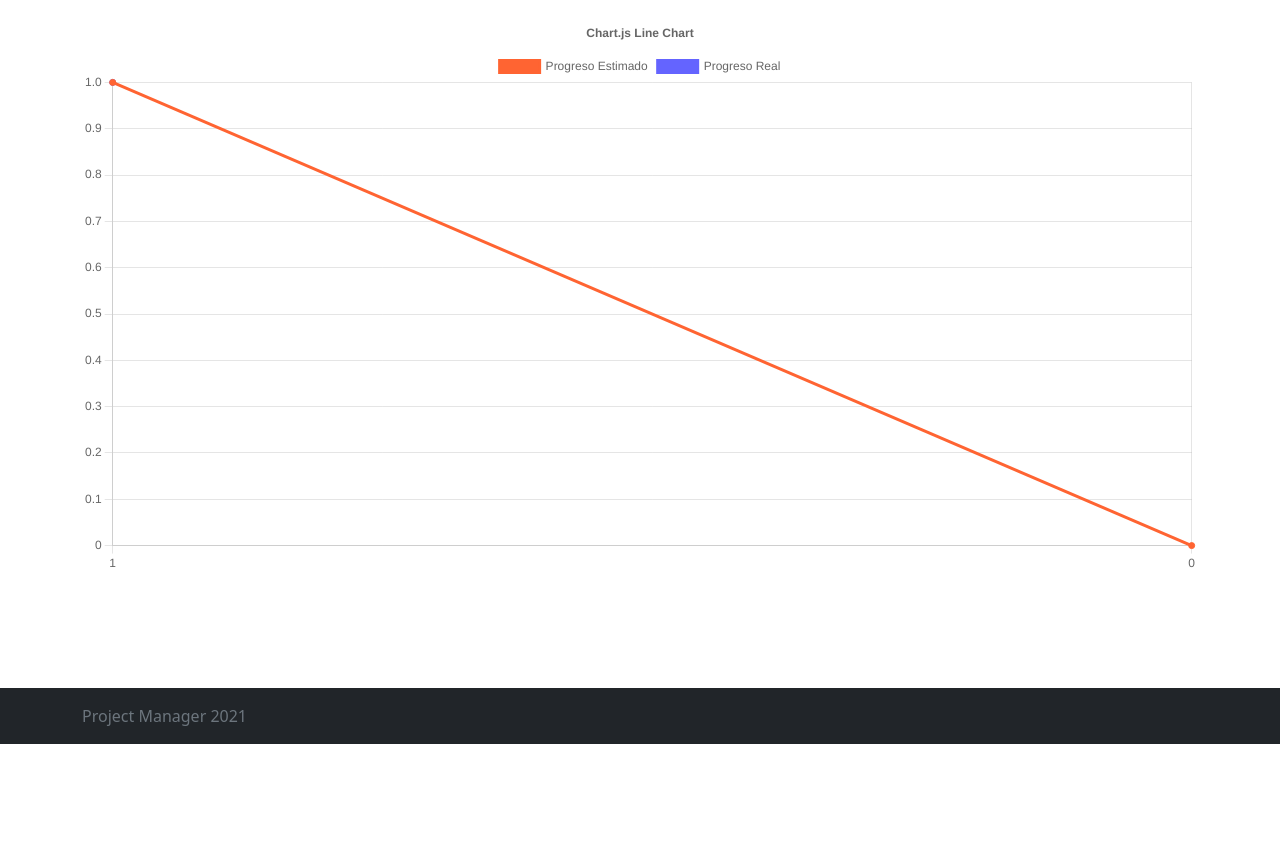
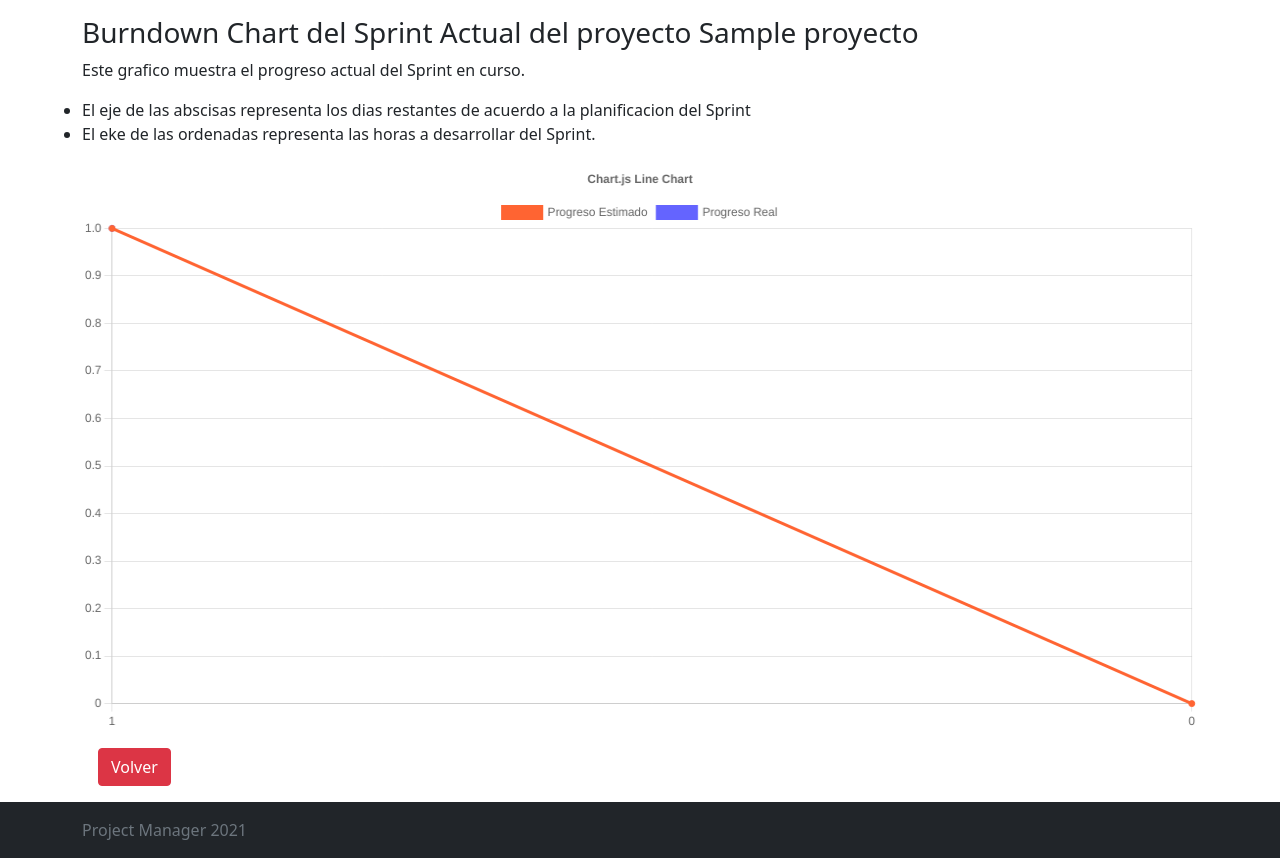
Before and after one commit to Giuli1297/scrum-kanban-pm, a Django app: a page that uses templates/sprint/burndown_chart.html in a window 1280 px wide. Shown: the part 56-914 px from the top of the page. Before the commit the page ends 800 px from the top, so only its background shows below. Run offline with Django 3.2, Linux system fonts and the light colour scheme; tables that the repository leaves empty hold one stand-in row (values such as "Sample post"); some libraries are stand-ins or nearby versions.

Commit message:
Cambios pequenos

```diff
--- a/projectmanager/admin.py
+++ b/projectmanager/admin.py
@@ -20,3 +20,4 @@ admin.site.register(UserWorkTime)
 admin.site.register(RegistroActividadDiairia)
 
 admin.site.register(SystemActivity)
+admin.site.register(QA)
--- a/projectmanager/models/user_story_model.py
+++ b/projectmanager/models/user_story_model.py
@@ -60,7 +60,6 @@ class UserStory(models.Model):
     sprint = models.ForeignKey(Sprint, related_name='sprint_backlog', null=True, blank=True, on_delete=models.SET_NULL)
     prioridad = models.IntegerField(default=1)
 
-
     def historial(self):
         return HistorialUs.objects.filter(descripcion=self).order_by('version')
 
@@ -72,7 +71,7 @@ class UserStory(models.Model):
         ordering = ['-prioridad']
 
     def __str__(self):
-        return self.descripcion
+        return self.descripcion + self.proyecto.slug
 
 
 class HistorialUs(models.Model):
@@ -80,8 +79,8 @@ class HistorialUs(models.Model):
 
     us = models.ForeignKey(UserStory, related_name='UsHistorial', null=True, on_delete=models.CASCADE)
     descripcion = models.TextField(blank=True, max_length=255)
-    fecha=models.DateTimeField(default=timezone.now)
-    usuario=models.ForeignKey(User,null=True,on_delete=models.CASCADE)
+    fecha = models.DateTimeField(default=timezone.now)
+    usuario = models.ForeignKey(User, null=True, on_delete=models.CASCADE)
 
     class Meta:
         unique_together = ('version', 'us')
@@ -103,7 +102,8 @@ class UserInfo(models.Model):
     usuario = models.OneToOneField(User, on_delete=models.CASCADE, related_name='info', primary_key=True)
     horasDisponibles = models.FloatField(default=40.0)
 
+
 class RegistroActividadDiairia(models.Model):
-    us=models.ForeignKey(UserStory,related_name='RegistroActividad',null=True,on_delete=models.CASCADE)
-    descripcion=models.TextField(blank=True,max_length=5000)
-    hora=models.FloatField(default=0)
+    us = models.ForeignKey(UserStory, related_name='RegistroActividad', null=True, on_delete=models.CASCADE)
+    descripcion = models.TextField(blank=True, max_length=5000)
+    hora = models.FloatField(default=0)
--- a/templates/sprint/burndown_chart.html
+++ b/templates/sprint/burndown_chart.html
@@ -1,9 +1,21 @@
 {% extends "layout/base.html" %}
 
 {% block content %}
-    <div>
+    <div class="row">
+        <h3>Burndown Chart del Sprint Actual del proyecto {{ proyecto.nombre }}</h3>
+        <p>Este grafico muestra el progreso actual del Sprint en curso.</p>
+        <ul>
+            <li>El eje de las abscisas representa los dias restantes de acuerdo a la planificacion del Sprint</li>
+            <li>El eke de las ordenadas representa las horas a desarrollar del Sprint.</li>
+        </ul>
+    </div>
+    <div class="row">
         <input id='slug' type="hidden" value="{{ proyecto.slug }}">
         <canvas id="myChart"></canvas>
+    </div>
+    <div class="row">
+        <div class="col-md-3">    <a class="m-3 btn btn-danger" href="{% url 'proyecto_gestion' slug=proyecto.slug %}">Volver</a>
+    </div>
     </div>
 {% endblock %}
 {% block scripts %}
```
